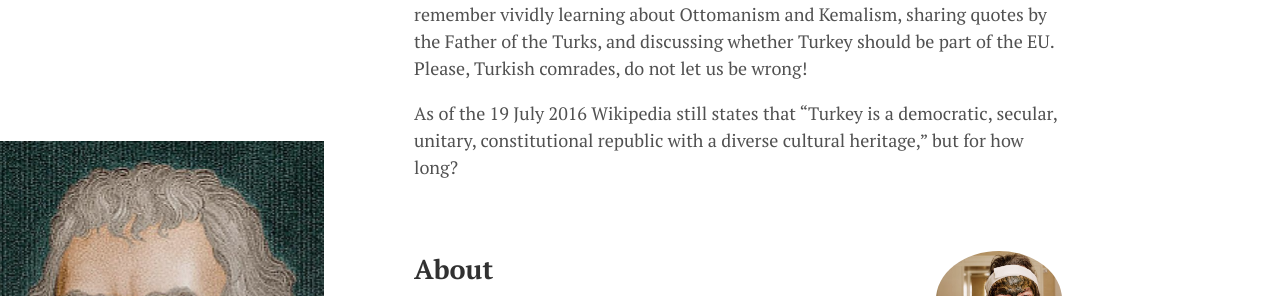
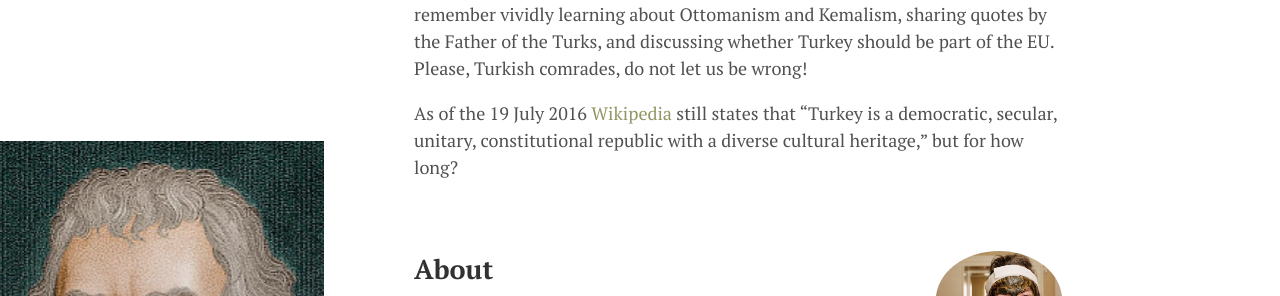
Before and after one commit to tomucker/tomucker.github.io, a Jekyll site: the page built from _posts/2016-07-19-dictaturk.md, in a window 1280 px wide and 900 px high, scrolled down 1269 px. Shown: the part 159-455 px from the top of the window. Built offline with Jekyll 4.4.1, drawn with Linux system fonts in a browser that asks for light colours; nearby versions of some CDN libraries; some web fonts are replaced; part of the change alters nothing that is shown.

```diff
--- a/_posts/2016-07-19-dictaturk.md
+++ b/_posts/2016-07-19-dictaturk.md
@@ -18,4 +18,4 @@ Turkey has freshly seen its freedom of expression and other liberties sharply de
 
 In the late noughties, a teacher and hero of mine proudly taught my classmates and me that Turkey was never going to become a totalitarian Islamic state, that the Turkish army was the defender the legacy of Atatürk and that it would never let the country fall into the hands of radicals, extremists or authoritarians. I remember vividly learning about Ottomanism and Kemalism, sharing quotes by the Father of the Turks, and discussing whether Turkey should be part of the EU. Please, Turkish comrades, do not let us be wrong!
 
-As of the 19 July 2016 Wikipedia still states that "Turkey is a democratic, secular, unitary, constitutional republic with a diverse cultural heritage," but for how long?
+As of the 19 July 2016 [Wikipedia](https://en.wikipedia.org/wiki/Turkey) still states that "Turkey is a democratic, secular, unitary, constitutional republic with a diverse cultural heritage," but for how long?
```
